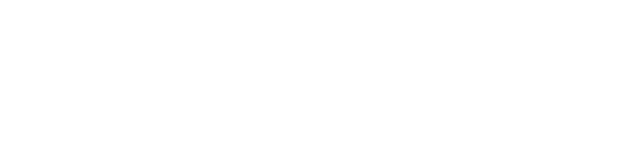
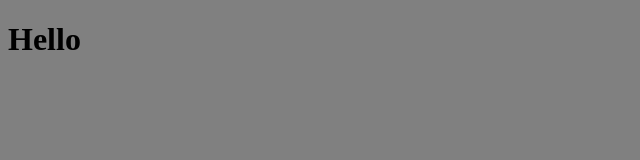
Before and after one commit to Project-Surf/Web-Media-Template, a plain HTML site: page index.html in a window 1280 px wide. Shown: the whole page, without its empty margins (0-640 px from the left). Drawn offline with Linux system fonts and the light colour scheme.

Commit message:
Enable the Background Service Iframe in index.html
I added the background service to make the webserver be able to perform
background scripts like playing background music or handling background
AI in the webserver while a person is using it. The iframe will point to
the (Main.html) web page starting out.

```diff
--- a/CSS/index.css
+++ b/CSS/index.css
@@ -0,0 +1,11 @@
+.html,body {
+margin:0;
+}
+
+
+#BackgroundServiceIframe {
+border:0px;
+position:absolute;
+width:100%;
+height:100%;
+}
--- a/index.html
+++ b/index.html
@@ -2,10 +2,16 @@
 <html>
 
 <head>
+
+<link href = "CSS/index.css" rel = "stylesheet"></link>
+
 </head>
 
 
 <body>
+
+<iframe src = "Main.html" id = "BackgroundServiceIframe"></iframe>
+
 </body>
 
 
```
